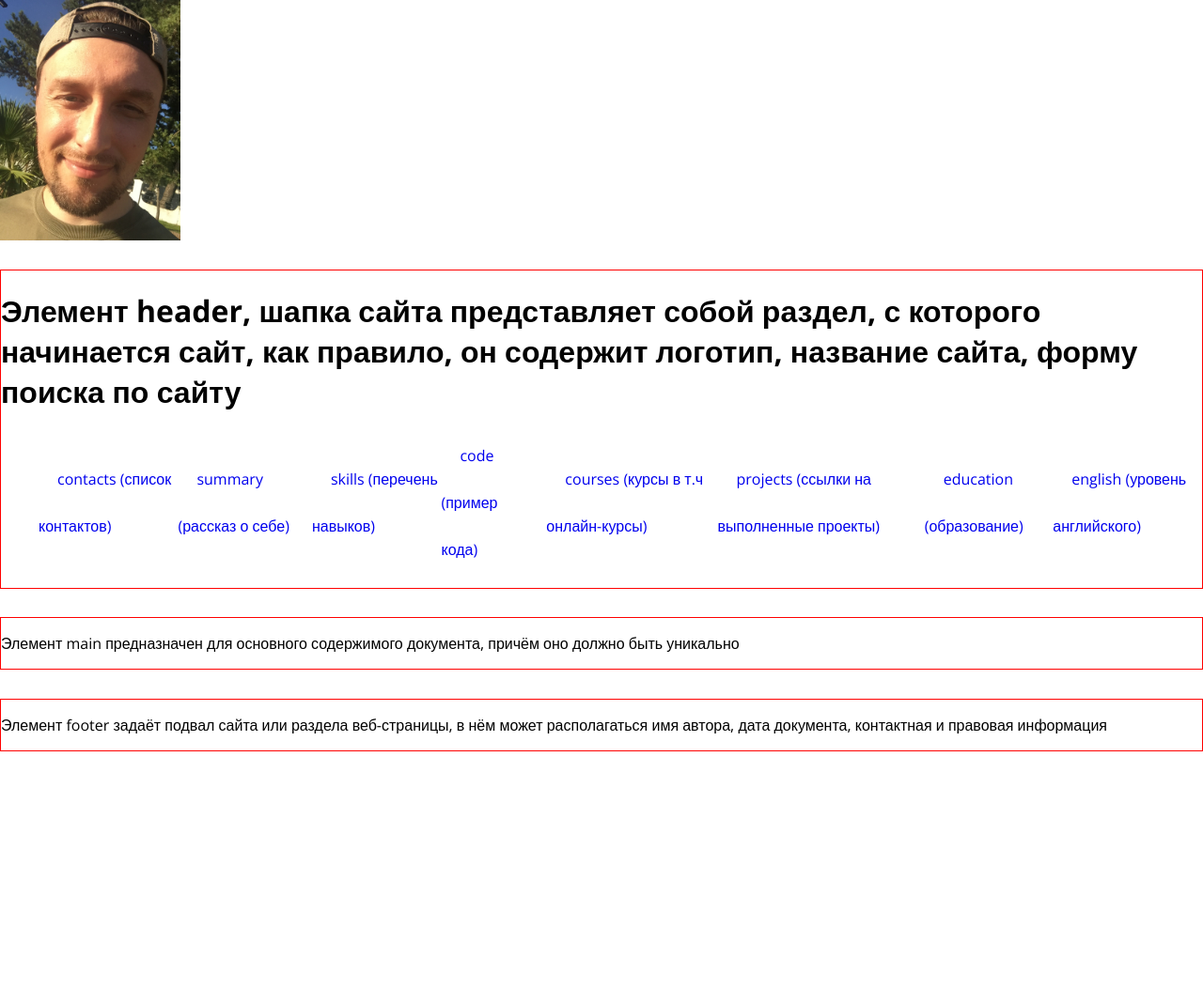
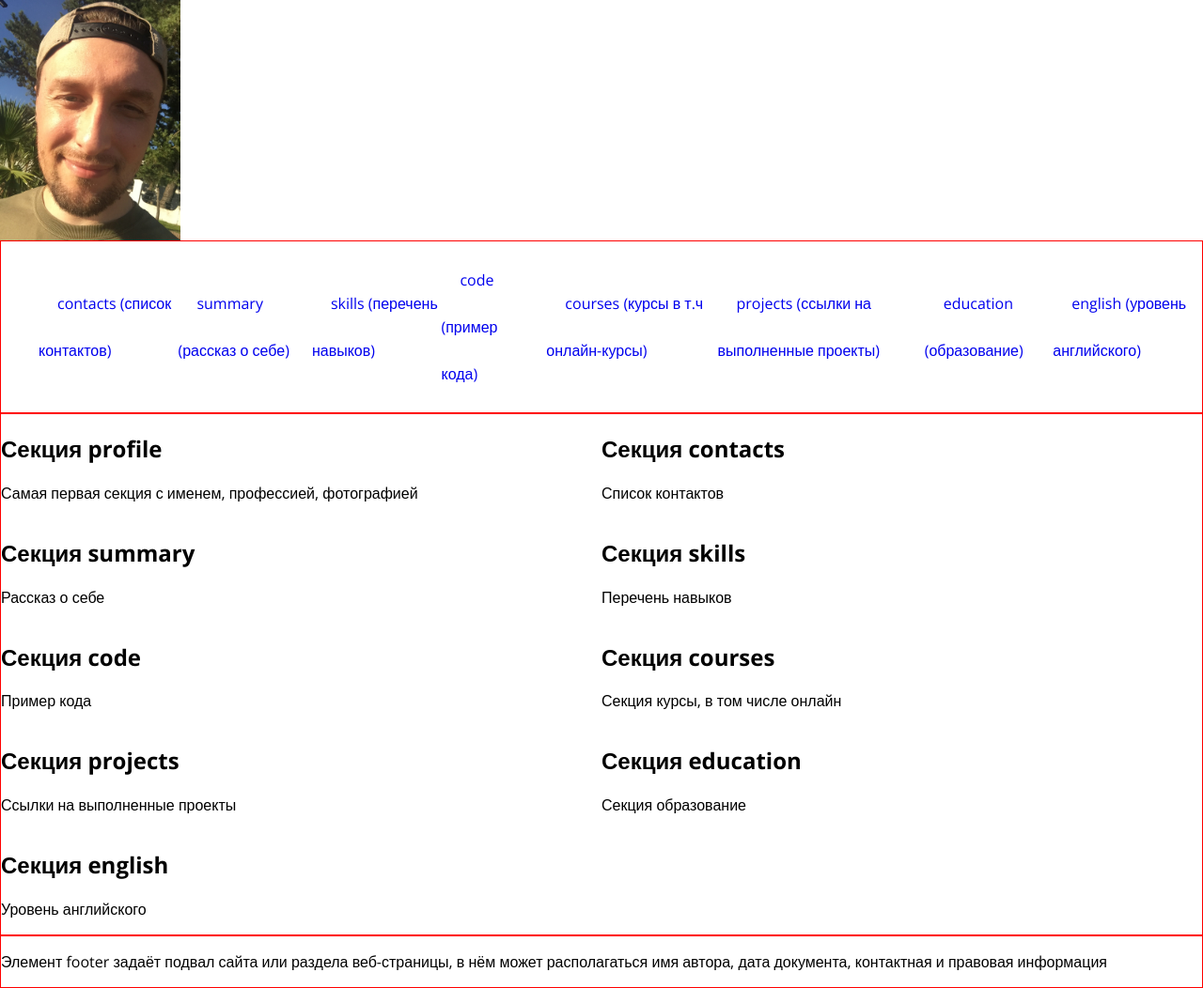
Before and after one commit to grishail986/rsschool-cv, a plain HTML site: page index.html in a window 1280 px wide. Shown: the whole page at 94% size. Before the commit the page ends 800 px from the top, so only its background shows below. Drawn offline with nearby package versions, Linux system fonts and the light colour scheme.

Commit message:
feat: add sections

```diff
--- a/index.html
+++ b/index.html
@@ -14,7 +14,6 @@
 <body>
     <header class="header">
         <div class="container"></div>
-        <h1>Элемент header, шапка сайта представляет собой раздел, с которого начинается сайт, как правило, он содержит логотип, название сайта, форму поиска по сайту</h1>
         <nav class="nav">
             <ul class="nav-list">
               <li class="nav-item"><a href="#contacts" class="nav-link">contacts (список контактов)</a></li>
@@ -28,9 +27,44 @@
             </ul>
           </nav>
     </header>
-    <main class="main">
+    <main class="main main-container">
         <div class="container"></div>
-        <p>Элемент main предназначен для основного содержимого документа, причём оно должно быть уникально</p>
+            <section class="section" id="profile">
+                <h1 class="section-title">Секция profile</h1>
+                <p>Самая первая секция с именем, профессией, фотографией</p>
+            </section>
+            <section class="section" id="contacts">
+                <h2 class="section-title">Секция contacts</h2>
+                <p>Список контактов</p>
+            </section>
+            <section class="section" id="summary">
+                <h2 class="section-title">Секция summary</h2>
+                <p>Рассказ о себе</p>
+            </section>
+            <section class="section" id="skills">
+                <h2 class="section-title">Секция skills</h2>
+                <p>Перечень навыков</p>
+            </section>
+            <section class="section" id="code">
+                <h2 class="section-title">Секция code</h2>
+                <p>Пример кода</p>
+            </section>
+            <section class="section" id="courses">
+                <h2 class="section-title">Секция courses</h2>
+                <p>Секция курсы, в том числе онлайн</p>
+            </section>
+            <section class="section" id="projects">
+                <h2 class="section-title">Секция projects</h2>
+                <p>Ссылки на выполненные проекты</p>
+            </section>
+            <section class="section" id="education">
+                <h2 class="section-title">Секция education</h2>
+                <p>Секция образование</p>
+            </section>
+            <section class="section" id="english">
+                <h2 class="section-title">Секция english</h2>
+                <p>Уровень английского</p>
+            </section>
     </main>
     <footer class="footer">
         <div class="container"></div>
--- a/style.css
+++ b/style.css
@@ -49,3 +49,18 @@ body {
   html {
     scroll-behavior: smooth;
   }
+
+  .main-container {
+    display: flex;
+    flex-wrap: wrap;
+  }
+
+  .section {
+    width: 50%;
+  }
+
+  @media (max-width: 768px) {
+    .section {
+      width: 100%;
+    }
+  }
```
